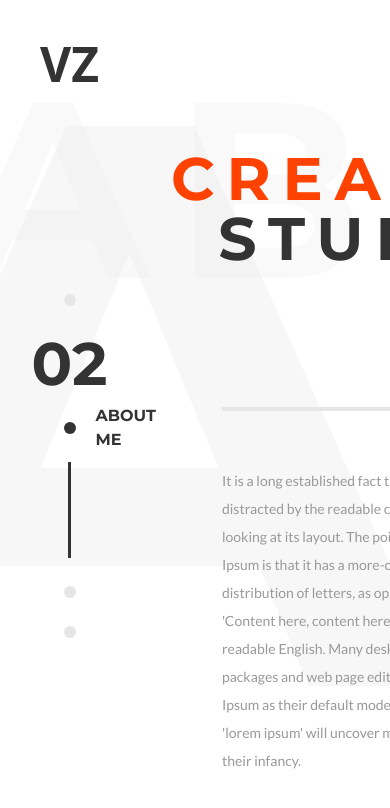
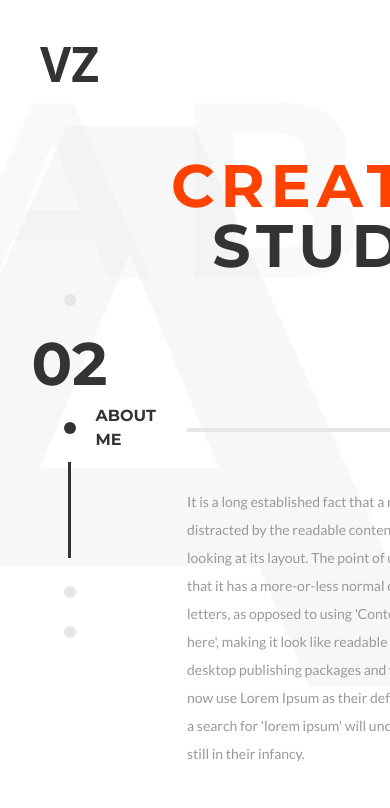
Before and after one commit to ojedacristian/personal-portfolio, a Next.js app: page /about in a window 390 px wide. Shown: the top 808 px of the page. Built offline with nearby package versions, Linux system fonts and the light colour scheme.

Commit message:
About Page works in sm breakpoint

```diff
--- a/pages/about/index.tsx
+++ b/pages/about/index.tsx
@@ -5,11 +5,11 @@ const AboutPage: NextPage = () => {
   return (
     <Layout dark>
       <section
-      className='container flex h-screen flex-col justify-around pt-20'>
-        <h1 className='text-center font-montserrat text-6xl font-bold uppercase tracking-[0.2em] md:text-7xl'>
+      className='container flex min-h-screen flex-col items-center justify-around pt-20'>
+        <h1 className='text-center font-montserrat text-6xl font-bold uppercase tracking-widest md:text-7xl md:tracking-[0.2em]'>
           <span className='text-brand-orange'>Creative </span>Studio
         </h1>
-        <div className='mx-auto w-3/4 md:w-2/3 xl:w-1/2'>
+        <div className='w-full px-4 md:w-3/4 xl:w-1/2'>
           <span className='mb-14 block h-1 w-64 bg-brand-lightGray md:w-96' />
           <p className='font-lato text-sm leading-7 text-[#999]'>It is a long established fact that a reader will be distracted by the readable content of a page when looking at its layout. The point of using Lorem Ipsum is that it has a more-or-less normal distribution of letters, as opposed to using 'Content here, content here', making it look like readable English. Many desktop publishing packages and web page editors now use Lorem Ipsum as their default model text, and a search for 'lorem ipsum' will uncover many web sites still in their infancy.</p>
         </div>
```
